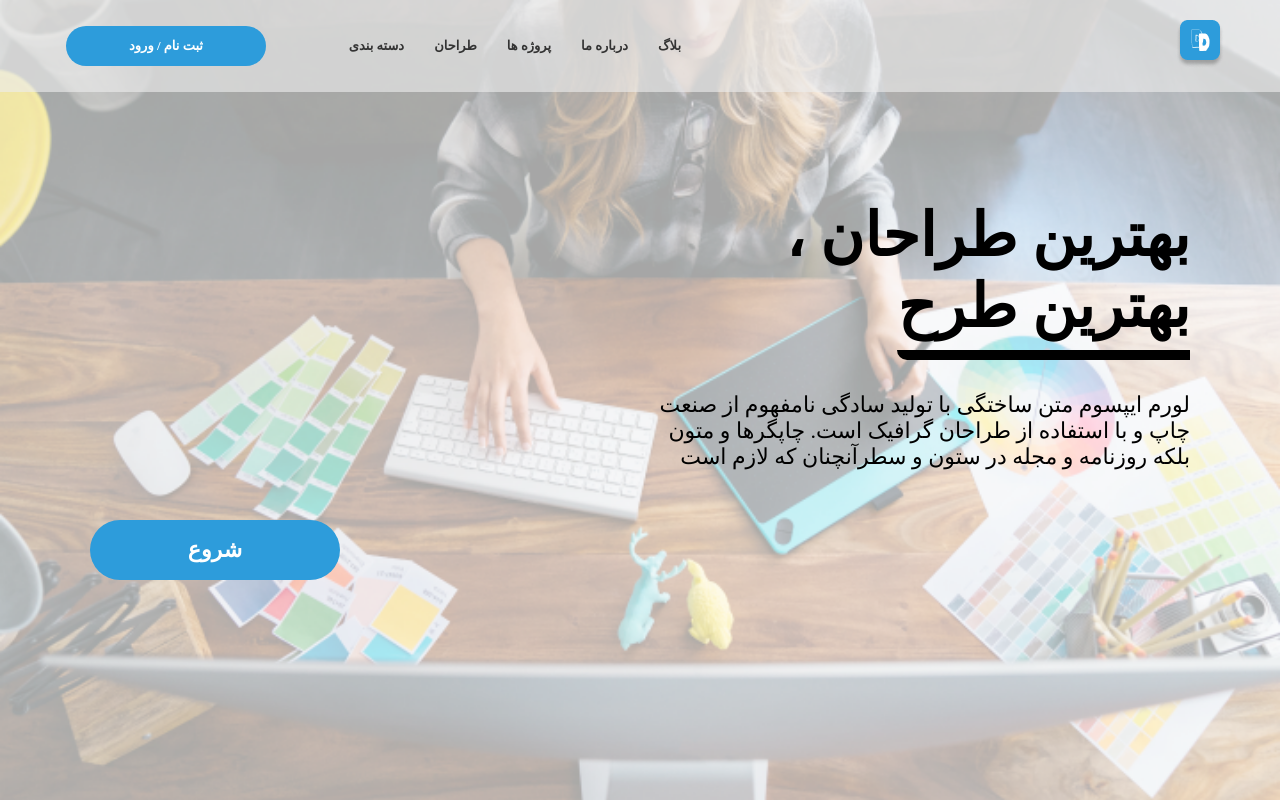
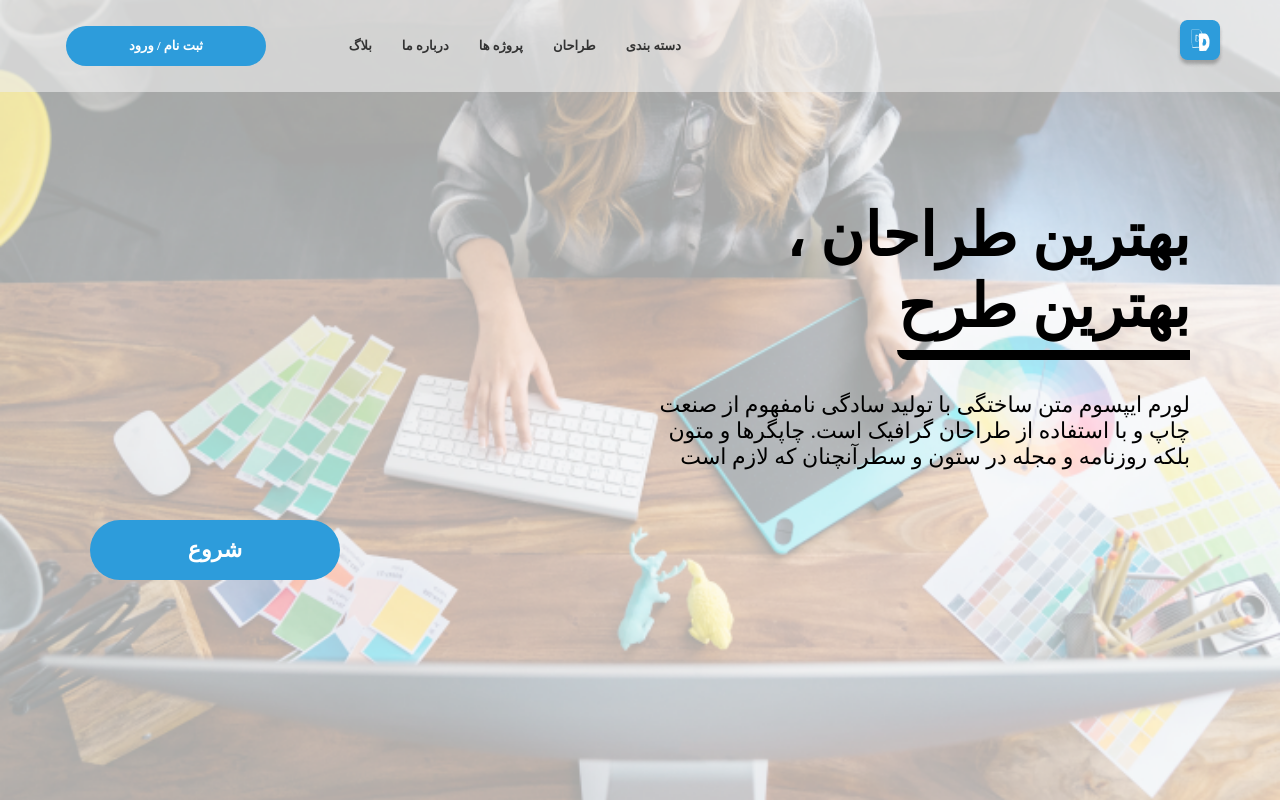
Before and after one commit to visharco/vishar-web, a React (Create React App) app: page / in a window 1280 px wide. Shown: the top 802 px of the page. Built offline with nearby package versions, Linux system fonts and the light colour scheme.

Commit message:
menu inverse

```diff
--- a/public/index.html
+++ b/public/index.html
@@ -3,6 +3,7 @@
   <head>
     <meta charset="utf-8" />
     <link rel="shortcut icon" href="%PUBLIC_URL%/favicon.ico" />
+    <link href='//fonts.googleapis.com/css?family=Open+Sans' rel='stylesheet' type='text/css'>
     <meta
       name="viewport"
       content="width=device-width, initial-scale=1, shrink-to-fit=no"
--- a/src/component/header/header.js
+++ b/src/component/header/header.js
@@ -23,11 +23,11 @@ class HeaderComponent extends Component {
                                 <p className="menu-login-text">ثبت نام / ورود</p>
                             </div>
                             <ul className="menu-links">
+                                <Link to="/blog" ><li className="menu-link">بلاگ</li></Link>
+                                <Link to="/about-us" ><li className="menu-link">درباره ما</li></Link>
+                                <Link to="/projects" ><li className="menu-link">پروژه ها</li></Link>
+                                <Link to="/designers" ><li className="menu-link">طراحان</li></Link>
                                 <Link to="/categories" ><li className="menu-link">دسته بندی</li></Link>
-                                <Link to="/designers" ><li className="menu-link">طراحان</li></Link>
-                                <Link to="/projects" ><li className="menu-link">پروژه ها</li></Link>
-                                <Link to="/about-us" ><li className="menu-link">درباره ما</li></Link>
-                                <Link to="/blog" ><li className="menu-link">بلاگ</li></Link>
                             </ul>
                         </div>
                         <div className="header-logo" >
```
